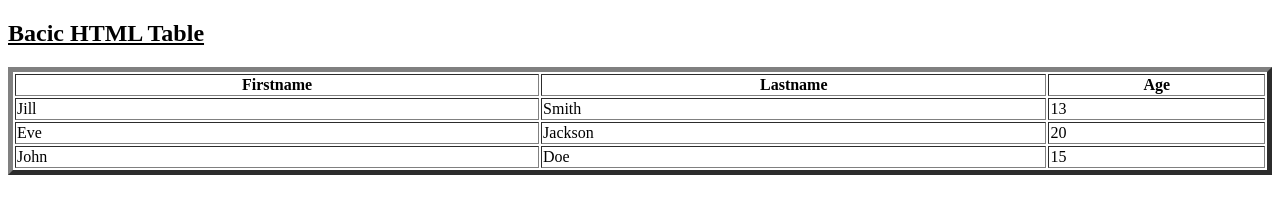
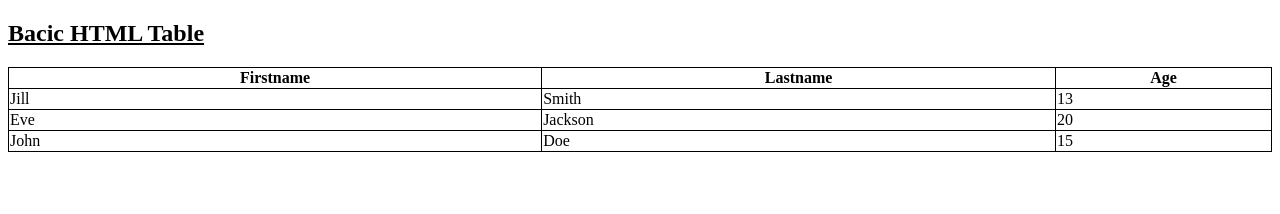
Before and after one commit to ananya-tiwari/ananya-calculator, a plain HTML site: page index.html in a window 1280 px wide. Drawn offline with Linux system fonts and the light colour scheme.

Commit message:
Different style on Basic HTML Table

```diff
--- a/index.html
+++ b/index.html
@@ -3,6 +3,15 @@
 
 <head>
 	<title>Html</title>
+	<style>
+		table,
+		th,
+		td  {
+			border: 1px solid black;
+			border-collapse:collapse
+		}
+	</style>
+
 </head>
 
 <body>
@@ -10,7 +19,7 @@
 		<h2>Bacic HTML Table</h2>
 	</u>
 
-	<table border="5" style="width:100%">
+	<table style="width:100%">
 		<tr>
 			<th>Firstname</th>
 			<th>
```
Lines whose indentation alone changed are shown as unchanged.
